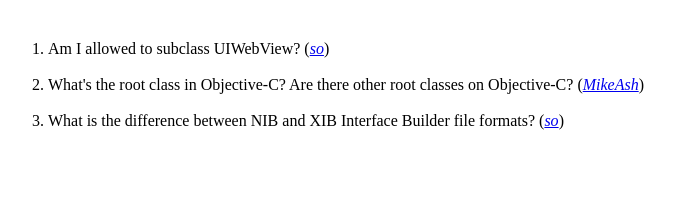
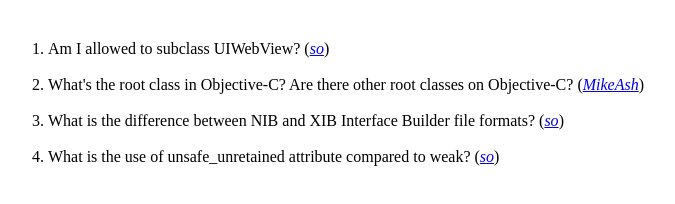
Before and after one commit to chandrahasan1/iQuestions, a plain HTML site: page index.html in a window 1280 px wide. Shown: the whole page, without its empty margins (32-707 px from the left). Drawn offline with Linux system fonts and the light colour scheme.

Commit message:
Added new question

```diff
--- a/index.html
+++ b/index.html
@@ -17,6 +17,8 @@
 		<li>What's the root class in Objective-C? Are there other root classes on Objective-C? (<a href = "http://www.mikeash.com/pyblog/friday-qa-2013-10-25-nsobject-the-class-and-the-protocol.html"><i>MikeAsh</i></a>)</li>
 		<br>
 		<li>What is the difference between NIB and XIB Interface Builder file formats? (<a href = "http://stackoverflow.com/questions/3726400/what-is-the-difference-between-nib-and-xib-interface-builder-file-formats"><i>so</i></a>)</li>
+		<br>
+		<li>What is the use of unsafe_unretained attribute compared to weak? (<a href = "http://stackoverflow.com/questions/15968198/what-is-the-use-of-unsafe-unretained-attribute"><i>so</i></a>)</li>
 	</ol>
 </body>
 <html>
```
